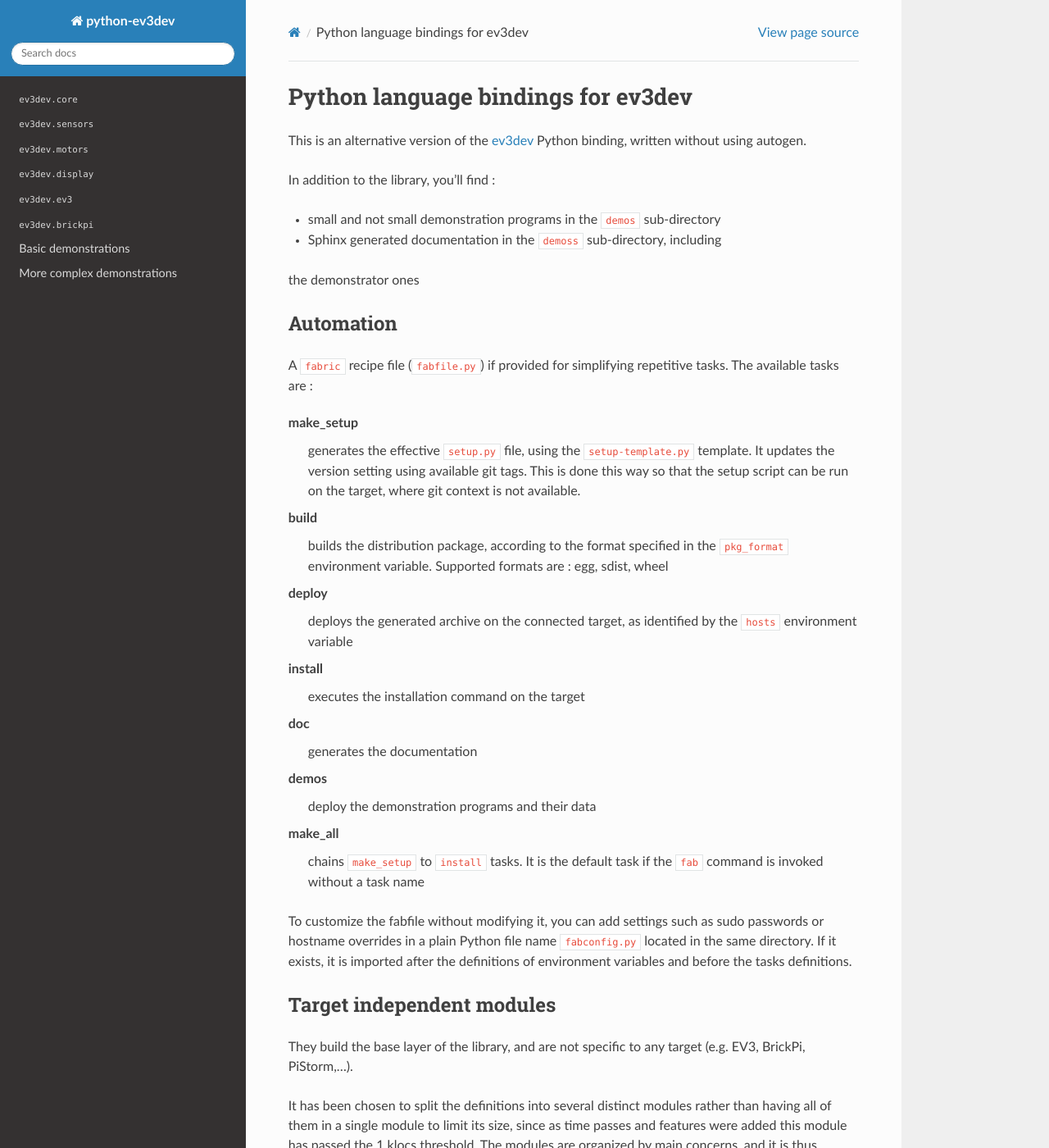
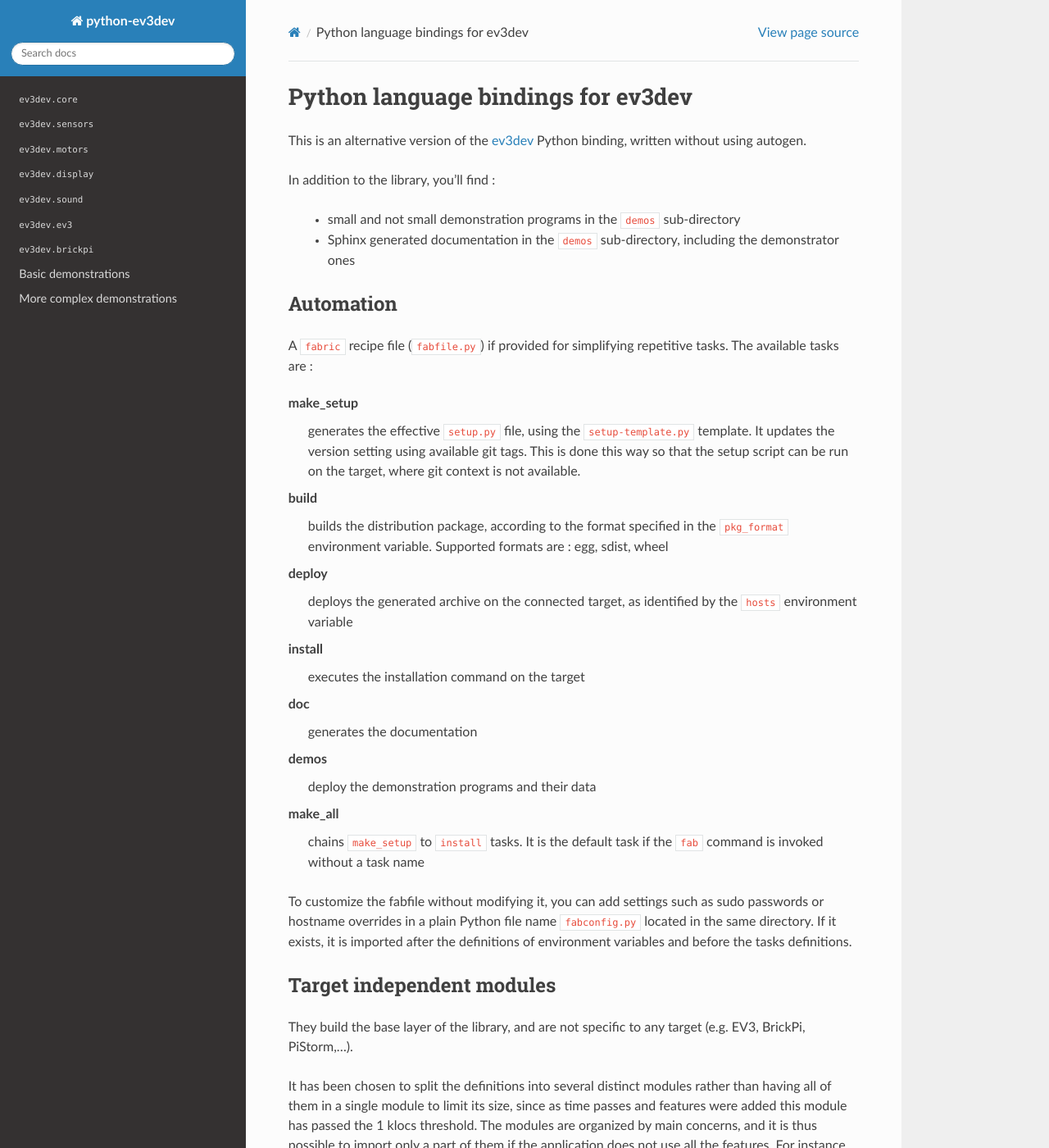
Before and after one commit to EricPobot/ev3dev-lang-python-alt, a Sphinx documentation site: the page built from docs/index.rst, in a window 1280 px wide and 1400 px high. Shown: the whole window at 82% size. Built offline with Sphinx 7.4.7 and the Read the Docs theme 2.0.0, drawn with Linux system fonts in a browser that asks for light colours.

Commit message:
sound module documentation added

```diff
--- a/README.rst
+++ b/README.rst
@@ -5,9 +5,9 @@
 
 In addition to the library, you'll find :
 
-* small and not small demonstration programs in the ``demos`` sub-directory
-* Sphinx generated documentation in the ``demoss`` sub-directory, including
-the demonstrator ones
+    - small and not small demonstration programs in the ``demos`` sub-directory
+    - Sphinx generated documentation in the ``demos`` sub-directory,
+      including the demonstrator ones
 
 Automation
 ----------
--- a/docs/index.rst
+++ b/docs/index.rst
@@ -23,6 +23,7 @@
    mod-sensors
    mod-motors
    mod-display
+   mod-sound
 
 Target support modules
 ----------------------
--- a/docs/mod-core.rst
+++ b/docs/mod-core.rst
@@ -35,6 +34,7 @@
 .. autoclass:: PowerSupply
     :members:
 
+
 .. autoclass:: ButtonManagerBase
     :members:
     :inherited-members:
```
Also changed, not shown: other parts of docs/mod-core.rst (+0 -4 lines), docs/mod-sound.rst (added, +29 -0 lines), 1 other file.
